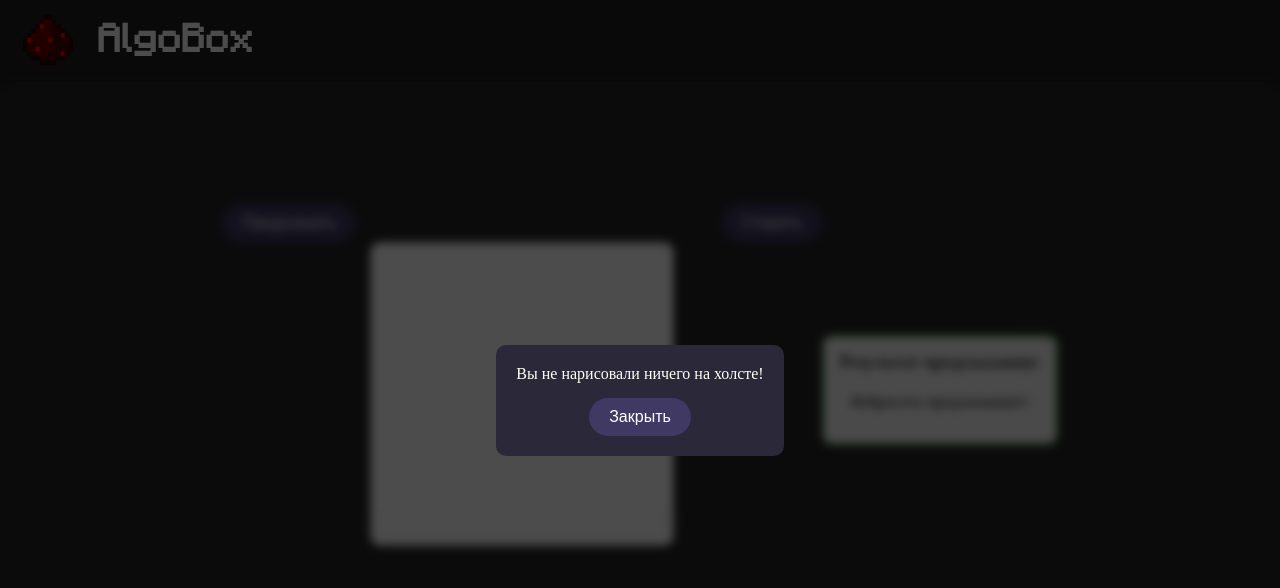
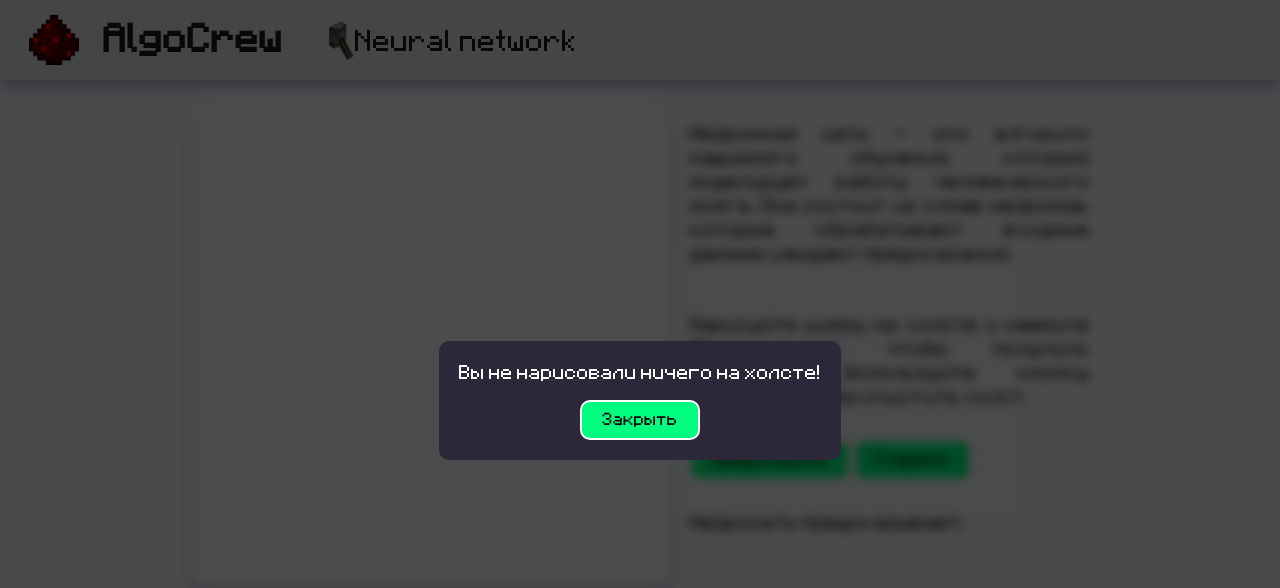
Before and after one commit to aspakaramych/webAlgosHITs, a website: page neural_network/index.html in a window 1280 px wide. Both pictures are taken after a click on the button "Предсказать". Drawn offline with Linux system fonts and the light colour scheme.

Commit message:
design nn page

```diff
--- a/neural_network/css/style.css
+++ b/neural_network/css/style.css
@@ -1,73 +1,72 @@
 @font-face {
     font-family: 'Minecraft';
-    src: url('../fonts/minecraft.ttf') format('truetype');
+    src: url('../../fonts/minecraft.ttf') format('truetype');
 }
 
-.parent-container {
+
+.algorithm {
     display: flex;
     justify-content: center;
     align-items: center;
-    height: 75vh;
-    background-color: #252525;
-    border-radius: 10px ;
-}
-
-#menu {
-    display: flex;
-    flex-direction: row;
-    align-items: center;
-    justify-content: space-between;
-    width: 600px;
-    margin-top: 10px;
+    margin-top: 2%;
 }
 
 
-#myCanvas {
-    width: 50%;
-    aspect-ratio: 1 / 1;
-    background-color: #e0e0e0;
-    border: 2px solid #ccc;
-    border-radius: 10px;
-    margin: 0 auto 20px;
-    display: block;
+.content-wrapper {
+    display: flex;
+    align-items: flex-start;
+    gap: 20px;
+    max-width: 90%;
+}
+
+
+.canvas {
+    width: 60vh;
+    height: 60vh;
+    background-color: #E5E9F0;
+    border: none;
+    border-radius: 15px;
+    box-shadow:
+        0 8px 12px #BEC4D6,
+        0 -4px 6px #FFFFFF,
+        inset -5px -5px 10px #FFFFFF,
+        inset 5px 5px 10px #BEC4D6;
+    cursor: crosshair;
+}
+
+
+.input-and-button {
+    display: flex;
+    flex-direction: column;
+    gap: 15px;
+    width: 400px;
+}
+
+
+.text {
+    font-family: 'Minecraft', sans-serif;
+    font-size: 1rem;
+    line-height: 1.5;
+    color: #1A1A1A;
+    text-align: justify;
 }
 
 
 .button {
+    font-family: 'Minecraft', sans-serif;
+    font-size: 14px;
+    font-weight: 400;
+    height: 5vh;
+    background-color: springgreen;
+    border: white 2px solid;
+    border-radius: 10px;
+    cursor: pointer;
     padding: 10px 20px;
-    font-size: 16px;
-    color: #fff;
-    background-color: #403964;
-    border: none;
-    border-radius: 20px;
-    cursor: pointer;
     transition: background-color 0.3s ease;
 }
 
 .button:hover {
-    background-color: #444054;
-}
-
-
-.prediction-result {
-    margin-top: 20px;
-    padding: 15px;
-    background-color: #f9f9f9;
-    border: 2px solid #4CAF50;
-    border-radius: 10px;
-    text-align: center;
-}
-
-.prediction-result h3 {
-    margin: 0 0 10px;
-    font-size: 18px;
-    color: #333;
-}
-
-.result-text {
-    font-size: 20px;
-    font-weight: bold;
-    color: #4CAF50;
+    background-color: limegreen;
 }
 
 
@@ -85,35 +84,32 @@
 }
 
 .modal-content {
-    background-color: #2a2839;
+    background-color: #E5E9F0;
     padding: 20px;
-    border-radius: 10px;
+    border-radius: 15px;
     text-align: center;
 }
 
 .modal-content p {
     margin: 0 0 15px;
     font-size: 16px;
-    color: #fffff4;
+    color: #ffffff;
+    font-family: 'Minecraft', sans-serif;
 }
 
 .modal-content button {
+    font-family: 'Minecraft', sans-serif;
+    font-size: 14px;
+    font-weight: 400;
+    height: 5vh;
+    background-color: springgreen;
+    border: white 2px solid;
+    border-radius: 10px;
+    cursor: pointer;
     padding: 10px 20px;
-    font-size: 16px;
-    color: #fff;
-    background-color: #403964;
-    border: none;
-    border-radius: 20px;
-    cursor: pointer;
     transition: background-color 0.3s ease;
 }
 
 .modal-content button:hover {
-    background-color: #444054;
+    background-color: limegreen;
 }
-
-
-.blur {
-    filter: blur(5px);
-    pointer-events: none;
-}
--- a/neural_network/index.html
+++ b/neural_network/index.html
@@ -3,38 +3,61 @@
 <head>
     <meta charset="UTF-8">
     <meta name="viewport" content="width=device-width, initial-scale=1">
-    <title>Document</title>
+    <title>Neural Network</title>
     <link rel="stylesheet" href="css/style.css">
-    <link rel="stylesheet" href="../common_styles_dark.css">
+    <link rel="stylesheet" href="../common_styles_light.css">
 </head>
 <body>
 <section class="page_header">
     <h1 class="logo">
         <a href="../mainpage/index.html" class="name">
             <img src="../images/pinpng.com-redstone-dust-png-4986074.png" class="image">
-            <span class="logo_text">AlgoBox</span>
+            <span class="logo_text">AlgoCrew</span>
         </a>
+        <img src="../images/Powered_Wall_Lever_.png" class="image" id="lever">
+        <h1 class="name_algorithm">Neural network</h1>
     </h1>
 </section>
-<div id="parent-container" class="parent-container">
-    <section id="main-container">
-        <div id="menu">
-            <button id="submitButton" class="button">Предсказать</button>
-            <button id="resetButton" class="button">Стереть</button>
+
+<section class="algorithm">
+    <div class="content-wrapper" id="parent-container">
+        <canvas class="canvas" id="myCanvas" width="50" height="50"></canvas>
+        <div class="input-and-button">
+            <p class="text">
+                Нейронная сеть — это алгоритм машинного обучения, который моделирует работу человеческого мозга.
+                Она состоит из слоев нейронов, которые обрабатывают входные данные и выдают предсказания.
+            </p>
+            <p class="text">
+                Нарисуйте цифру на холсте и нажмите "Предсказать", чтобы получить результат. Используйте кнопку "Стереть",
+                чтобы очистить холст.
+            </p>
+            <div class="section">
+                <button class="button" id="submitButton">Предсказать</button>
+                <button class="button" id="resetButton">Стереть</button>
+            </div>
+            <div class="section">
+                <p id="result" class="text">
+                    Нейросеть предсказывает: <span id="result-text"></span>
+                </p>
+            </div>
         </div>
-        <canvas id="myCanvas" width="50" height="50"></canvas>
-    </section>
-    <div class="prediction-result">
-        <h3>Результат предсказания:</h3>
-        <p>Нейросеть предсказывает: <span id="result" class="result-text"></span></p>
     </div>
-</div>
+</section>
 <div id="error-modal" class="modal">
     <div class="modal-content">
-        <p>Вы не нарисовали ничего на холсте!</p>
+        <p id="error-text" class="text">
+            Вы не нарисовали ничего на холсте!
+        </p>
         <button id="close-error-modal">Закрыть</button>
     </div>
 </div>
+
+<footer>
+    <div class="footer">
+        здесь будет подвал
+    </div>
+</footer>
+
 <canvas id="resizedCanvas" width="28" height="28" style="display: none"></canvas>
 <script type="module" src="js/index.js"></script>
 </body>
--- a/neural_network/js/index.js
+++ b/neural_network/js/index.js
@@ -87,10 +87,7 @@ async function predict(input) {
         })
     });
     if (response.ok) {
-        const predictedClass = await response.json();
-
-        const resultElement = document.getElementById('result');
-        resultElement.textContent = `${predictedClass}`;
+        return await response.json();
     } else {
         console.log(response);
     }
@@ -105,23 +102,22 @@ document.addEventListener('DOMContentLoaded', () => {
     const closeErrorModal = document.getElementById('close-error-modal');
     const parentContainer = document.getElementById('parent-container');
     const result = document.getElementById('result');
+    const resultText = result.textContent;
     let input = [];
 
     if (!canvas || !submitButton) {
         console.error('Canvas or Submit button not found!');
         return;
     }
-
     setupCanvas(canvas);
-
-
     submitButton.addEventListener('click', async () => {
         if (isCanvasEmpty(canvas)) {
             errorModal.style.display = 'flex';
             parentContainer.classList.add('blur');
         } else {
             input = canvasToArray(canvas);
-            await predict(input);
+            const predictedClass = await predict(input);
+            result.textContent = resultText + " " + predictedClass;
         }
     });
 
@@ -132,7 +128,7 @@ document.addEventListener('DOMContentLoaded', () => {
         ctx.fillStyle = 'white';
         ctx.fillRect(0, 0, canvas.width, canvas.height);
         ctx.fillStyle = 'black';
-        result.textContent = "";
+        result.textContent = resultText;
 
     });
     closeErrorModal.addEventListener('click', () => {
```
Also changed, not shown: tree/css/style.css (+0 -9 lines).
